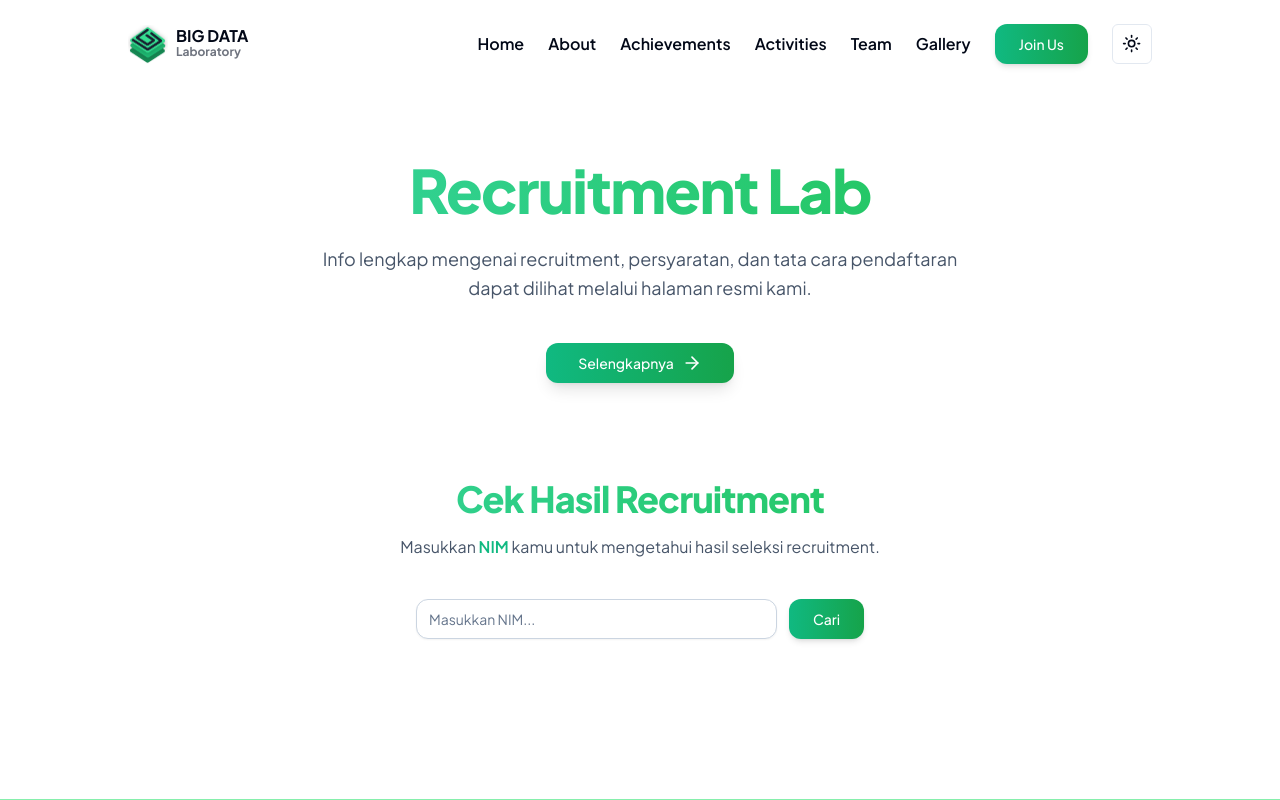
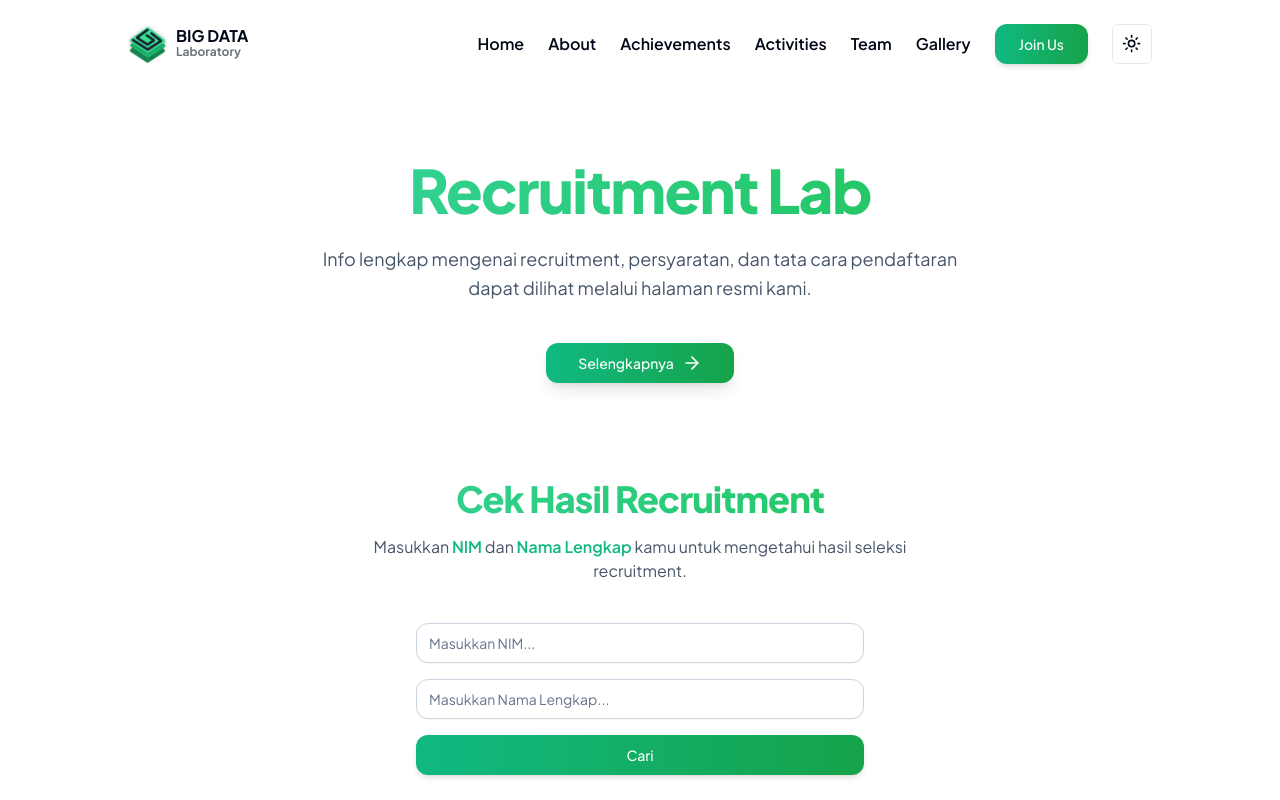
Before and after one commit to bigdatatelyu/bigdatatelyu.github.io, a Next.js app: page /recruitment in a window 1280 px wide. Shown: the top 800 px of the page. Built offline with nearby package versions, Linux system fonts and the light colour scheme.

Commit message:
feat: update result recruitment security and validation

```diff
--- a/src/app/about/page.tsx
+++ b/src/app/about/page.tsx
@@ -1,7 +1,7 @@
 "use client";
 
 import CallToAction from "@/components/section/CallToAction";
-import focusAreas from "@/data/focusAreas";
+import focusAreas from "@/data/galleryItems/focusAreas";
 import { mission, vision } from "@/data/visionMission";
 import { fadeUp } from "@/lib/motionVariants";
 import { motion } from "framer-motion";
--- a/src/app/recruitment/page.tsx
+++ b/src/app/recruitment/page.tsx
@@ -13,6 +13,7 @@ import { toast } from "sonner";
 
 export default function RecruitmentPage() {
   const [nim, setNim] = useState("");
+  const [name, setName] = useState("");
   const [isToastVisible, setIsToastVisible] = useState(false);
   const router = useRouter();
 
@@ -24,9 +25,9 @@ export default function RecruitmentPage() {
   };
 
   const handleSearch = () => {
-    if (!nim.trim()) {
+    if (!nim.trim() || !name.trim()) {
       showToast(() =>
-        toast.error("Silakan masukkan NIM terlebih dahulu.", {
+        toast.error("Silakan masukkan NIM dan Nama terlebih dahulu.", {
           position: "top-right",
           style: {
             background: "#fee2e2",
@@ -40,31 +41,7 @@ export default function RecruitmentPage() {
 
     const result = recruitmentResults[nim];
 
-    if (result === "accepted") {
-      showToast(() =>
-        toast.success(`Selamat! NIM ${nim} dinyatakan LULUS seleksi.`, {
-          position: "top-right",
-          style: {
-            background: "#dcfce7",
-            color: "#166534",
-            fontWeight: 600,
-          },
-        })
-      );
-      router.push(`/result?status=accepted&nim=${nim}`);
-    } else if (result === "rejected") {
-      showToast(() =>
-        toast.error(`Mohon maaf, NIM ${nim} dinyatakan TIDAK LULUS.`, {
-          position: "top-right",
-          style: {
-            background: "#fee2e2",
-            color: "#b91c1c",
-            fontWeight: 600,
-          },
-        })
-      );
-      router.push(`/result?status=rejected&nim=${nim}`);
-    } else {
+    if (!result) {
       showToast(() =>
         toast.warning(`NIM ${nim} tidak ditemukan.`, {
           position: "top-right",
@@ -75,6 +52,54 @@ export default function RecruitmentPage() {
           },
         })
       );
+      return;
+    }
+
+    // Validasi nama (case-insensitive dan trim whitespace)
+    const normalizedInputName = name.trim().toLowerCase();
+    const normalizedDataName = result.name.toLowerCase();
+
+    if (normalizedInputName !== normalizedDataName) {
+      showToast(() =>
+        toast.error("Nama tidak sesuai dengan data NIM.", {
+          position: "top-right",
+          style: {
+            background: "#fee2e2",
+            color: "#b91c1c",
+            fontWeight: 600,
+          },
+        })
+      );
+      return;
+    }
+
+    // Generate token untuk validasi halaman result
+    const token = btoa(`${nim}:${result.name}:${result.status}`);
+
+    if (result.status === "accepted") {
+      showToast(() =>
+        toast.success(`Selamat! ${result.name} dinyatakan LULUS seleksi.`, {
+          position: "top-right",
+          style: {
+            background: "#dcfce7",
+            color: "#166534",
+            fontWeight: 600,
+          },
+        })
+      );
+      router.push(`/result?token=${token}`);
+    } else if (result.status === "rejected") {
+      showToast(() =>
+        toast.error(`Mohon maaf, ${result.name} dinyatakan TIDAK LULUS.`, {
+          position: "top-right",
+          style: {
+            background: "#fee2e2",
+            color: "#b91c1c",
+            fontWeight: 600,
+          },
+        })
+      );
+      router.push(`/result?token=${token}`);
     }
   };
 
@@ -139,6 +164,7 @@ export default function RecruitmentPage() {
           className="mx-auto mt-4 max-w-xl text-center text-slate-600 dark:text-slate-400"
         >
           Masukkan <span className="font-semibold text-emerald-500">NIM</span>{" "}
+          dan <span className="font-semibold text-emerald-500">Nama Lengkap</span>{" "}
           kamu untuk mengetahui hasil seleksi recruitment.
         </motion.p>
 
@@ -147,7 +173,7 @@ export default function RecruitmentPage() {
           initial="hidden"
           animate="visible"
           custom={2}
-          className="mx-auto mt-10 flex max-w-md items-center gap-3"
+          className="mx-auto mt-10 max-w-md space-y-4"
         >
           <Input
             placeholder="Masukkan NIM..."
@@ -155,10 +181,16 @@ export default function RecruitmentPage() {
             onChange={(e) => setNim(e.target.value)}
             className="rounded-xl border-slate-300 bg-white shadow-sm transition focus:border-emerald-500 focus:ring-2 focus:ring-emerald-500 dark:border-slate-700 dark:bg-slate-800"
           />
+          <Input
+            placeholder="Masukkan Nama Lengkap..."
+            value={name}
+            onChange={(e) => setName(e.target.value)}
+            className="rounded-xl border-slate-300 bg-white shadow-sm transition focus:border-emerald-500 focus:ring-2 focus:ring-emerald-500 dark:border-slate-700 dark:bg-slate-800"
+          />
           <Button
             onClick={handleSearch}
             disabled={isToastVisible}
-            className="rounded-xl bg-gradient-to-r from-emerald-500 to-green-600 px-6 text-white shadow-md transition hover:scale-105 hover:shadow-xl disabled:opacity-50 dark:from-emerald-400 dark:to-green-500"
+            className="w-full rounded-xl bg-gradient-to-r from-emerald-500 to-green-600 px-6 text-white shadow-md transition hover:scale-105 hover:shadow-xl disabled:opacity-50 dark:from-emerald-400 dark:to-green-500"
           >
             Cari
           </Button>
--- a/src/app/result/page.tsx
+++ b/src/app/result/page.tsx
@@ -1,17 +1,66 @@
 "use client";
 
 import { Button } from "@/components/ui/button";
+import recruitmentResults from "@/data/recruitmentResults";
 import { fadeUp } from "@/lib/motionVariants";
 import { motion } from "framer-motion";
-import { CheckCircle2, XCircle } from "lucide-react";
+import { CheckCircle2, XCircle, AlertTriangle } from "lucide-react";
 import { useRouter, useSearchParams } from "next/navigation";
+import { useEffect, useState } from "react";
 
 export default function ResultPage() {
   const searchParams = useSearchParams();
   const router = useRouter();
+  const [isValid, setIsValid] = useState(false);
+  const [status, setStatus] = useState<"accepted" | "rejected" | null>(null);
+  const [nim, setNim] = useState("");
+  const [name, setName] = useState("");
 
-  const status = searchParams.get("status");
-  const nim = searchParams.get("nim") || "";
+  useEffect(() => {
+    const token = searchParams.get("token");
+
+    if (!token) {
+      router.push("/recruitment");
+      return;
+    }
+
+    try {
+      // Decode token
+      const decoded = atob(token);
+      const [tokenNim, tokenName, tokenStatus] = decoded.split(":");
+
+      // Validasi dengan data asli
+      const result = recruitmentResults[tokenNim];
+
+      if (
+        !result ||
+        result.name !== tokenName ||
+        result.status !== tokenStatus
+      ) {
+        // Token tidak valid, redirect ke halaman recruitment
+        router.push("/recruitment");
+        return;
+      }
+
+      // Token valid
+      setIsValid(true);
+      setNim(tokenNim);
+      setName(tokenName);
+      setStatus(result.status as "accepted" | "rejected");
+    } catch (error) {
+      // Error decoding token
+      router.push("/recruitment");
+    }
+  }, [searchParams, router]);
+
+  if (!isValid) {
+    return (
+      <main className="mx-auto flex min-h-[80vh] max-w-3xl flex-col items-center justify-center px-6 text-center">
+        <AlertTriangle className="mx-auto mb-6 h-24 w-24 text-yellow-500" />
+        <h1 className="text-4xl font-extrabold">Memvalidasi...</h1>
+      </main>
+    );
+  }
 
   return (
     <main className="mx-auto flex min-h-[80vh] max-w-3xl flex-col items-center justify-center px-6 text-center">
@@ -46,7 +95,7 @@ export default function ResultPage() {
             custom={2}
             className="mt-4 text-lg text-slate-600 dark:text-slate-300"
           >
-            NIM <span className="font-semibold">{nim}</span> dinyatakan{" "}
+            <span className="font-semibold">{name}</span> (NIM: {nim}) dinyatakan{" "}
             <span className="font-bold text-emerald-500">LULUS</span> seleksi!
             Bergabunglah dengan grup WhatsApp resmi untuk informasi selanjutnya.
           </motion.p>
@@ -55,7 +104,7 @@ export default function ResultPage() {
             initial="hidden"
             animate="visible"
             custom={3}
-            className="mt-10"
+            className="mt-10 flex gap-4"
           >
             <a
               href="https://chat.whatsapp.com/your-wa-group"
@@ -66,6 +115,13 @@ export default function ResultPage() {
                 Join WhatsApp Group
               </Button>
             </a>
+            <Button
+              onClick={() => router.push("/recruitment")}
+              variant="outline"
+              className="rounded-xl px-8 py-3 shadow-md transition hover:scale-105"
+            >
+              Kembali
+            </Button>
           </motion.div>
         </>
       ) : (
@@ -99,7 +155,7 @@ export default function ResultPage() {
             custom={2}
             className="mt-4 text-lg text-slate-600 dark:text-slate-300"
           >
-            NIM <span className="font-semibold">{nim}</span> belum berhasil kali
+            <span className="font-semibold">{name}</span> (NIM: {nim}) belum berhasil kali
             ini. Tetap semangat, masih banyak kesempatan hebat menanti 🚀
           </motion.p>
           <motion.div
--- a/src/data/recruitmentResults/index.ts
+++ b/src/data/recruitmentResults/index.ts
@@ -1,10 +1,26 @@
 import { RecruitmentResults } from "./types";
 
 const recruitmentResults: RecruitmentResults = {
-  "1": "accepted",
-  "2": "rejected",
-  "3": "accepted",
-  "4": "rejected",
+  "123456": {
+    name: "Budi Santoso",
+    status: "accepted",
+  },
+  "123457": {
+    name: "Ani Wijaya",
+    status: "rejected",
+  },
+  "123458": {
+    name: "Citra Dewi",
+    status: "accepted",
+  },
+  "123459": {
+    name: "Doni Prasetyo",
+    status: "rejected",
+  },
+  "123460": {
+    name: "Eka Putri",
+    status: "accepted",
+  },
 };
 
 export default recruitmentResults;
```
Also changed, not shown: src/data/recruitmentResults/types.ts (+7 -2 lines), src/data/galleryItems/focusAreas/index.tsx (renamed from src/data/focusAreas/index.tsx), src/data/galleryItems/focusAreas/types.ts (renamed from src/data/focusAreas/types.ts).
